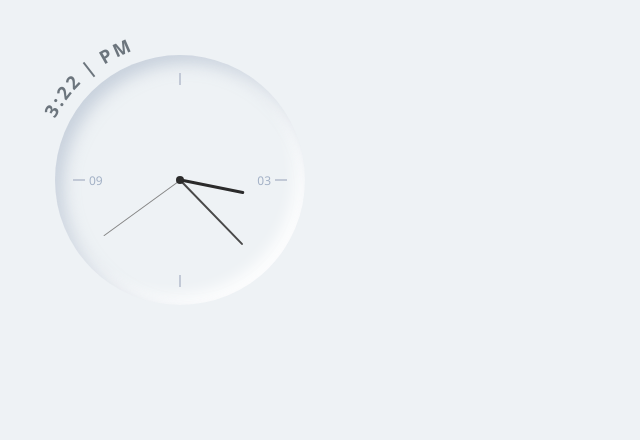
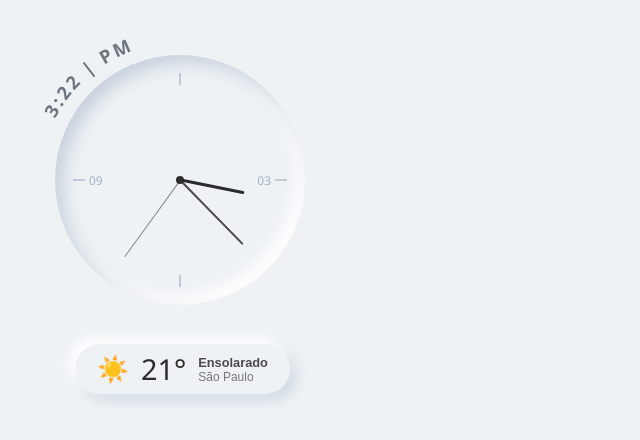
Before and after one commit to sara-mageste/calendar-app, an Angular app: page / in a window 1280 px wide. Shown: the top 440 px of the page, without its empty margins (0-640 px from the left). Built offline with nearby package versions, Linux system fonts and the light colour scheme.

Commit message:
feat: complete weather widget interaction and absolute side positioning

```diff
--- a/src/app/app.css
+++ b/src/app/app.css
@@ -14,6 +14,7 @@
   justify-content: flex-start;
   width: 320px;
   flex-shrink: 0;
+  gap: 24px;
 }
 
 .main-content {
@@ -22,3 +23,7 @@
   flex-direction: column;
   justify-content: flex-start;
 }
+
+.weather-wrapper {
+  margin-left: 35px;
+}
--- a/src/app/app.html
+++ b/src/app/app.html
@@ -1,6 +1,7 @@
 <div class="dashboard-container">
   <aside class="left-sidebar">
     <app-clock></app-clock>
+    <app-weather-widget class="weather-wrapper"></app-weather-widget>
   </aside>
 
   <main class="main-content">
--- a/src/app/features/weather-widget/weather-widget.component.css
+++ b/src/app/features/weather-widget/weather-widget.component.css
@@ -1,92 +1,128 @@
-.weather-widget-container {
-  background: rgba(30, 41, 59, 0.7);
-  backdrop-filter: blur(12px);
-  border: 1px solid rgba(255, 255, 255, 0.1);
-  border-radius: 16px;
-  padding: 20px;
+.weather-container {
+  position: relative;
   display: flex;
-  flex-direction: column;
-  gap: 20px;
+  align-items: center;
+  gap: 24px;
 }
 
-.current-weather-section {
+.weather-summary-pill {
   display: flex;
-  justify-content: space-between;
+  align-items: center;
+  gap: 12px;
+  padding: 10px 22px;
+  border-radius: 40px;
+  background: #eef2f5;
+  border: none;
+  cursor: pointer;
+  box-shadow:
+    -6px -6px 14px #ffffff,
+    6px 6px 14px rgba(163, 177, 198, 0.4);
+  transition: all 0.2s ease;
+  outline: none;
+  z-index: 2;
+}
+
+.weather-summary-pill:hover {
+  transform: translateY(-1px);
+}
+
+.weather-summary-pill.active {
+  box-shadow:
+    inset -4px -4px 8px #ffffff,
+    inset 4px 4px 8px rgba(163, 177, 198, 0.4);
+}
+
+.weather-icon {
+  font-size: 1.6rem;
+  display: flex;
   align-items: center;
 }
 
-.city-name {
-  font-size: 1.2rem;
-  font-weight: 600;
-  color: rgba(255, 255, 255, 0.9);
-}
-
-.temp-display {
-  display: flex;
-  align-items: center;
-  gap: 8px;
-  margin: 4px 0;
-}
-
-.weather-icon {
-  font-size: 2rem;
-}
-
-.temp-value {
-  font-size: 2.2rem;
-  font-weight: 700;
-}
-
-.weather-condition {
-  font-size: 0.9rem;
-  color: rgba(255, 255, 255, 0.7);
+.weather-temp {
+  font-size: 1.8rem;
+  font-weight: 300;
+  color: #2b2b2b;
+  font-family: 'Segoe UI', sans-serif;
+  line-height: 1;
 }
 
 .weather-details {
   display: flex;
   flex-direction: column;
-  align-items: flex-end;
-  gap: 4px;
-  font-size: 0.85rem;
-  color: rgba(255, 255, 255, 0.6);
+  text-align: left;
 }
 
-.hourly-forecast-section h3 {
-  font-size: 0.95rem;
+.condition {
+  font-size: 0.8rem;
   font-weight: 600;
-  margin-bottom: 12px;
-  color: rgba(255, 255, 255, 0.8);
+  color: #4a4a4a;
 }
 
-.hourly-scroll {
-  display: flex;
-  gap: 12px;
-  overflow-x: auto;
-  padding-bottom: 8px;
+.city {
+  font-size: 0.75rem;
+  color: #777777;
 }
 
-.hourly-card {
-  flex: 0 0 auto;
+.forecast-panel {
+  position: absolute;
+  left: calc(100% + 20px);
+  padding: 20px 28px;
+  border-radius: 28px;
+  background: #eef2f5;
+  box-shadow:
+    -8px -8px 18px #ffffff,
+    8px 8px 18px rgba(163, 177, 198, 0.4);
+  display: flex;
+  flex-direction: column;
+  gap: 16px;
+  white-space: nowrap;
+  z-index: 10;
+  animation: fadeIn 0.25s ease-in-out;
+}
+
+.forecast-header {
+  font-size: 0.7rem;
+  font-weight: 700;
+  color: #8c97a8;
+  letter-spacing: 1px;
+}
+
+.forecast-list {
+  display: flex;
+  gap: 24px;
+}
+
+.forecast-item {
   display: flex;
   flex-direction: column;
   align-items: center;
-  gap: 4px;
-  background: rgba(255, 255, 255, 0.05);
-  padding: 8px 12px;
-  border-radius: 10px;
-  min-width: 60px;
+  gap: 10px;
 }
 
-.hour-time {
+.forecast-time {
   font-size: 0.75rem;
-  color: rgba(255, 255, 255, 0.6);
+  font-weight: 600;
+  color: #7a869a;
 }
 
-.hour-icon {
-  font-size: 1.2rem;
+.forecast-icon {
+  font-size: 1.3rem;
 }
 
-.hour-temp {
-  font-size: 0.85rem;
-  font-weight: 600;
+.forecast-temp {
+  font-size: 1rem;
+  font-weight: 700;
+  color: #2b2b2b;
 }
+
+@keyframes fadeIn {
+  from {
+    opacity: 0;
+    transform: translateX(-10px);
+  }
+
+  to {
+    opacity: 1;
+    transform: translateX(0);
+  }
+}
--- a/src/app/features/weather-widget/weather-widget.component.html
+++ b/src/app/features/weather-widget/weather-widget.component.html
@@ -1,27 +1,22 @@
-<div class="weather-widget-container" *ngIf="currentWeather() as weather">
-  <div class="current-weather-section">
-    <div class="weather-main-info">
-      <span class="city-name">{{ weather.city }}</span>
-      <div class="temp-display">
-        <span class="weather-icon">{{ weather.icon }}</span>
-        <span class="temp-value">{{ weather.temperature }}°C</span>
-      </div>
-      <span class="weather-condition">{{ weather.condition }}</span>
+<div class="weather-container">
+  <button class="weather-summary-pill neumorphic-btn" (click)="toggleForecast()" [class.active]="isExpanded()"
+    aria-label="Toggle weather forecast">
+
+    <div class="weather-icon">{{ weatherData().icon }}</div>
+    <div class="weather-temp">{{ weatherData().temperature }}°</div>
+    <div class="weather-details">
+      <span class="condition">{{ weatherData().condition }}</span>
+      <span class="city">{{ weatherData().city }}</span>
     </div>
-    <div class="weather-details">
-      <span>Max: {{ weather.high }}° | Min: {{ weather.low }}°</span>
-      <span>Umidade: {{ weather.humidity }}%</span>
-      <span>Vento: {{ weather.windSpeed }} km/h</span>
-    </div>
-  </div>
+  </button>
 
-  <div class="hourly-forecast-section">
-    <h3>Previsão para 24 Horas</h3>
-    <div class="hourly-scroll">
-      <div *ngFor="let hour of hourlyForecast()" class="hourly-card">
-        <span class="hour-time">{{ hour.time }}</span>
-        <span class="hour-icon">{{ hour.icon }}</span>
-        <span class="hour-temp">{{ hour.temp }}°C</span>
+  <div class="forecast-panel neumorphic-card" *ngIf="isExpanded()">
+    <div class="forecast-header">TODAY'S FORECAST</div>
+    <div class="forecast-list">
+      <div class="forecast-item" *ngFor="let item of weatherData().hourly">
+        <span class="forecast-time">{{ item.time }}</span>
+        <span class="forecast-icon">{{ item.icon }}</span>
+        <span class="forecast-temp">{{ item.temp }}°</span>
       </div>
     </div>
   </div>
--- a/src/app/features/weather-widget/weather-widget.component.ts
+++ b/src/app/features/weather-widget/weather-widget.component.ts
@@ -1,6 +1,6 @@
-import { Component, inject } from '@angular/core';
+import { Component, signal } from '@angular/core';
 import { CommonModule } from '@angular/common';
-import { WeatherService } from '../../core/services/weather.service';
+import { WeatherData } from '../../core/models/weather.model';
 
 @Component({
   selector: 'app-weather-widget',
@@ -10,8 +10,23 @@ import { WeatherService } from '../../core/services/weather.service';
   styleUrl: './weather-widget.component.css'
 })
 export class WeatherWidgetComponent {
-  private readonly weatherService = inject(WeatherService);
+  readonly isExpanded = signal<boolean>(false);
+  readonly weatherData = signal<WeatherData>({
+    city: 'São Paulo',
+    temperature: 21,
+    condition: 'Ensolarado',
+    icon: '☀️',
+    hourly: [
+      { time: '6:00 AM', temp: 25, icon: '🌩️' },
+      { time: '9:00 AM', temp: 28, icon: '⛅' },
+      { time: '12:00 PM', temp: 33, icon: '☀️' },
+      { time: '3:00 PM', temp: 34, icon: '☀️' },
+      { time: '6:00 PM', temp: 32, icon: '☀️' },
+      { time: '9:00 PM', temp: 30, icon: '⛅' }
+    ]
+  });
 
-  readonly currentWeather = this.weatherService.currentWeather;
-  readonly hourlyForecast = this.weatherService.hourlyForecast;
+  toggleForecast(): void {
+    this.isExpanded.update(value => !value);
+  }
 }
```
Also changed, not shown: src/app/app.ts (+2 -8 lines), src/app/core/models/weather.model.ts (+21 -10 lines).
